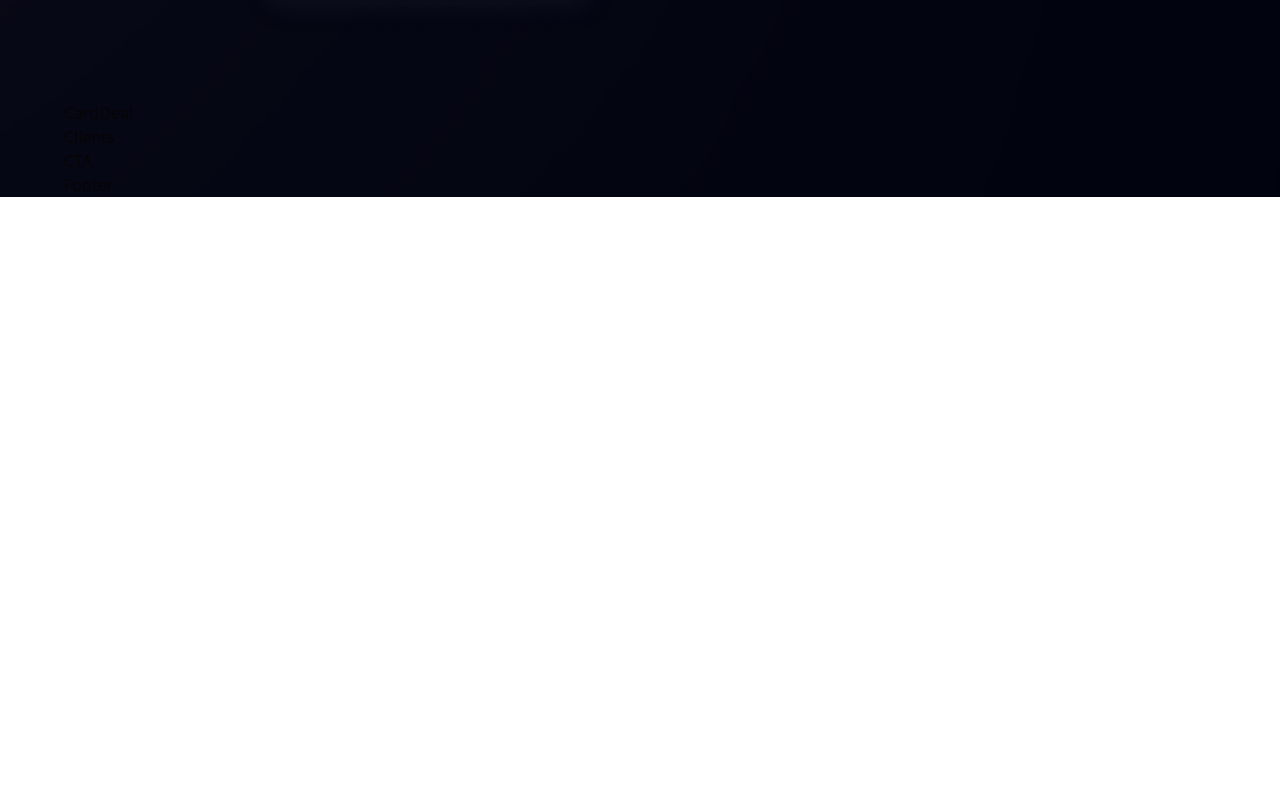
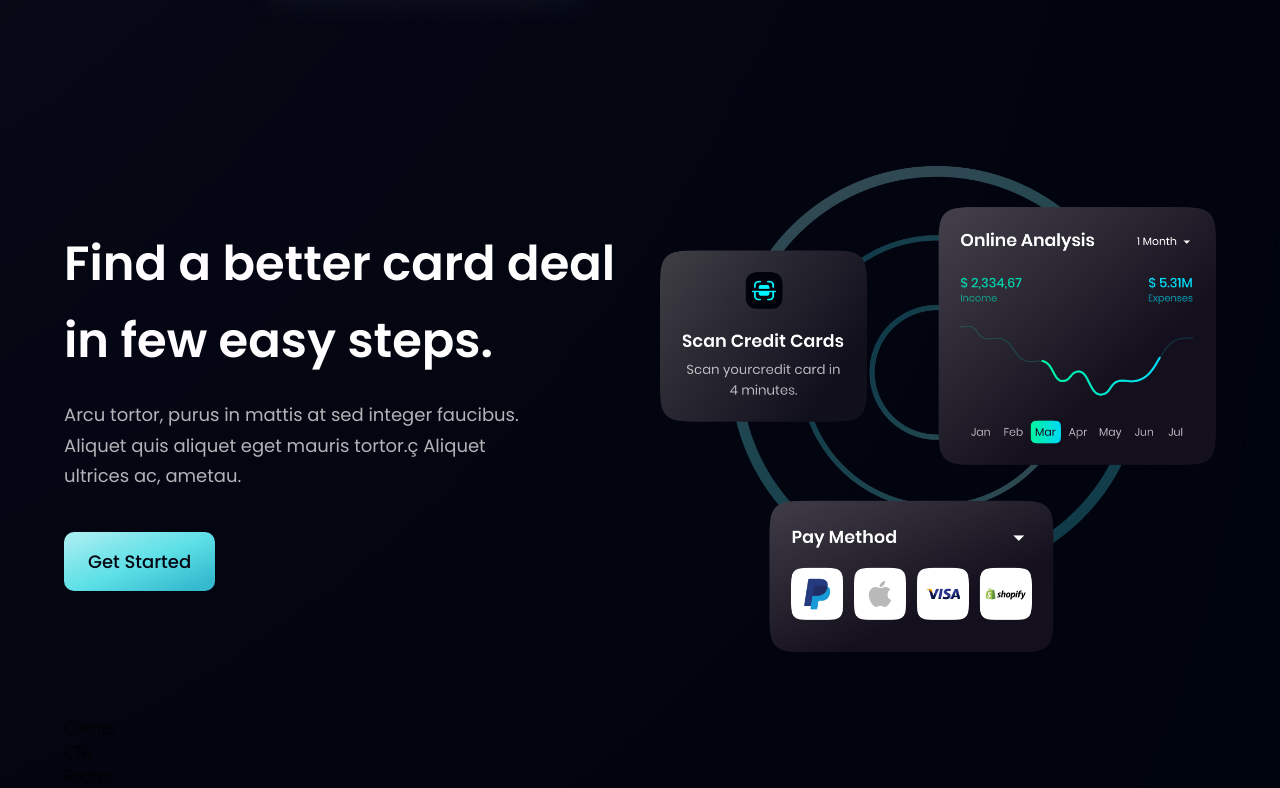
Before and after one commit to andriyhedzyk/modernBankApp, a React (Vite) app in the folder bank_modern_app/: page / in a window 1280 px wide. Shown: the part 2118-2906 px from the top of the page. Before the commit the page ends 2315 px from the top, so only its background shows below. Built offline with nearby package versions, Linux system fonts and the light colour scheme.

Commit message:
Create CardDeal section

```diff
--- a/bank_modern_app/src/components/CardDeal.jsx
+++ b/bank_modern_app/src/components/CardDeal.jsx
@@ -1,9 +1,24 @@
-import React from 'react'
+import { card } from "../assets";
+import styles, { layout } from '../style';
+import Button from "./Button";
 
-const CardDeal = () => {
-  return (
-    <div>CardDeal</div>
+const CardDeal = () => (
+  <section className={layout.section}>
+    <div className={layout.sectionInfo}>
+      <h2 className={styles.heading2}>
+        Find a better card deal <br className="sm:block hidden"/> in few easy steps.
+      </h2>
+      <p className={`${styles.paragraph} max-w-[470px] mt-5`}>
+        Arcu tortor, purus in mattis at sed integer faucibus. Aliquet quis aliquet eget mauris tortor.ç Aliquet ultrices ac, ametau.
+      </p>
+      <Button styles="mt-10"/>
+    </div>
+
+    <div className={layout.sectionImg}>
+      <img src={card} alt="card" className="w-[100%] h[100%]" />
+    </div>
+
+  </section>
   )
-}
 
 export default CardDeal
```
